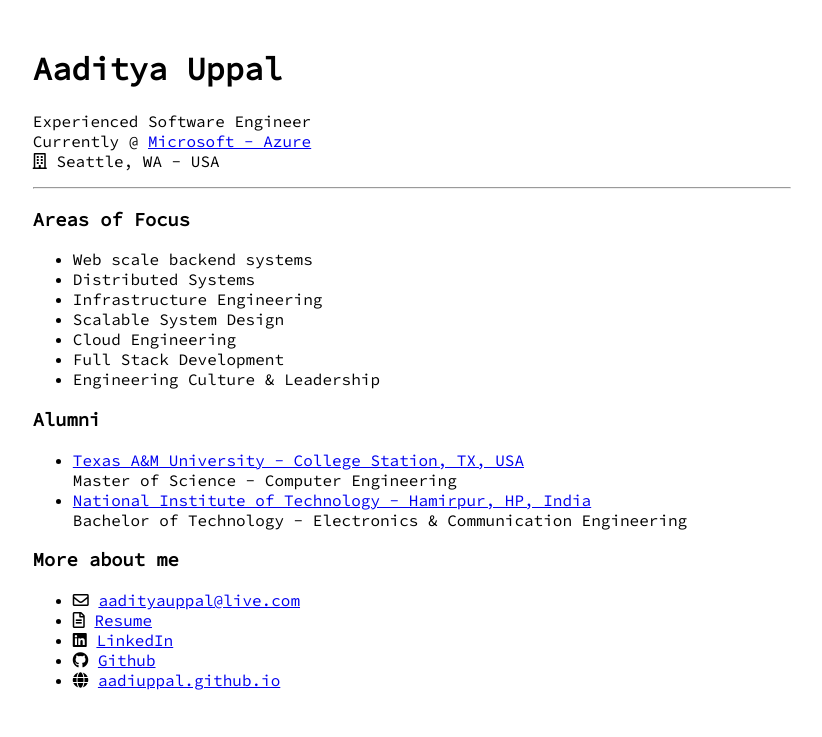
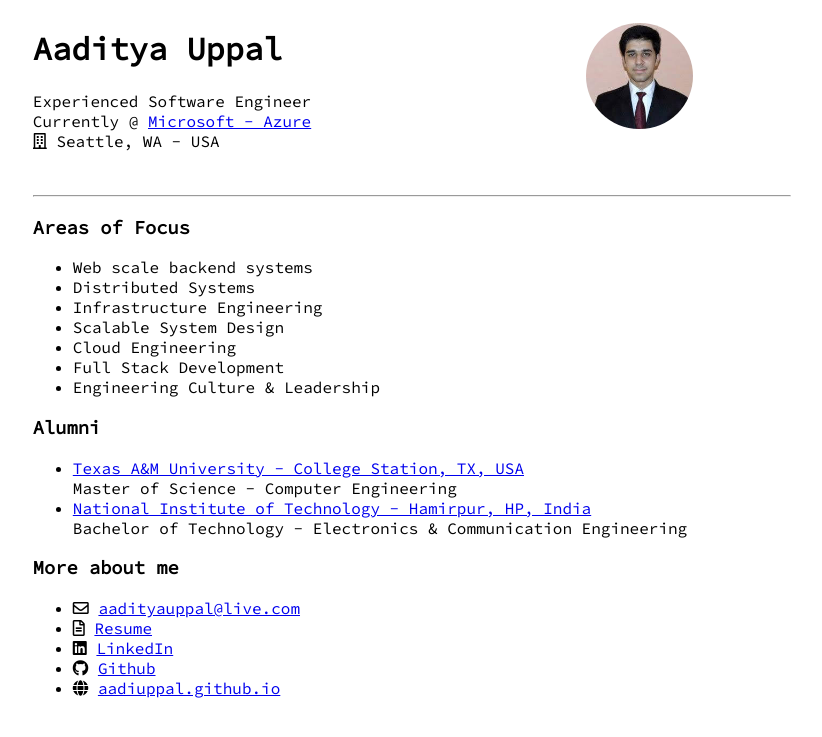
Before and after one commit to aadiuppal/aadiuppal.github.io, a Jekyll site: the page index.html, which Jekyll copies as it is, in a window 1280 px wide. Shown: the top 737 px of the page, without its empty margins (228-1050 px from the left). Built offline with Jekyll 4.4.1, drawn with Linux system fonts in a browser that asks for light colours.

Commit message:
Update index.html

```diff
--- a/index.html
+++ b/index.html
@@ -1,6 +1,7 @@
 <html>
   <head>
     <title>Aaditya Uppal</title>
+    <meta name="viewport" content="width=device-width, initial-scale=1.0" />
     <link
       rel="stylesheet"
       href="https://use.fontawesome.com/releases/v5.15.1/css/all.css"
@@ -16,16 +17,45 @@
         margin-right: 20%;
         font-family: "Source Code Pro", monospace;
       }
+      .left-top-div {
+        width: 60%;
+        float: left;
+      }
+      .right-top-div {
+        margin-left: 60%;
+      }
+      img {
+        display: block;
+        margin: auto;
+      }
+      .prof-img {
+        border-radius: 50%;
+        height: 12%;
+        margin-top: 5%;
+      }
+
       @media (max-width: 1000px) {
         .container {
           margin-left: 10%;
           margin-right: 10%;
         }
+
+        .prof-img {
+          height: 10%;
+          margin-top: 15%;
+        }
+      }
+
+      @media (max-width: 500px) {
+        .prof-img {
+          margin-top: 20%;
+        }
       }
     </style>
   </head>
   <div class="container">
-    <br />
+    <div style="width: 100%; overflow: hidden">
+      <div class="left-top-div">
         <h1>Aaditya Uppal</h1>
         <p>
           Experienced Software Engineer
@@ -37,6 +67,16 @@
           <br />
           <i class="far fa-building"></i> Seattle, WA - USA
         </p>
+      </div>
+      <div class="right-top-div">
+        <img
+          src="/files/1516834792381.jpeg"
+          class="prof-img"
+        />
+      </div>
+    </div>
+
+    <br />
     <hr />
 
     <h3>Areas of Focus</h3>
```
Lines whose indentation alone changed are shown as unchanged.
